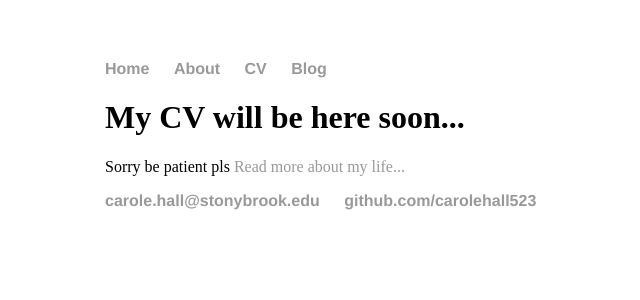
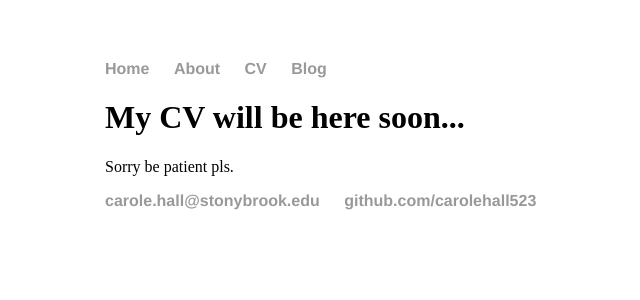
Before and after one commit to carolehall523/carolehall523.github.io, a Jekyll site: the page built from cv/index.html, in a window 1280 px wide. Shown: the top 300 px of the page, without its empty margins (87-727 px from the left). Built offline with Jekyll 4.4.1, drawn with Linux system fonts in a browser that asks for light colours.

Commit message:
Update index.html

```diff
--- a/cv/index.html
+++ b/cv/index.html
@@ -4,5 +4,5 @@ title: CV
 ---
 <div class="blurb">
 	<h1>My CV will be here soon...</h1>
-	<p>Sorry be patient pls <a href="/about">Read more about my life...</a></p>
+	<p>Sorry be patient pls.</p>
 </div><!-- /.blurb -->
```
